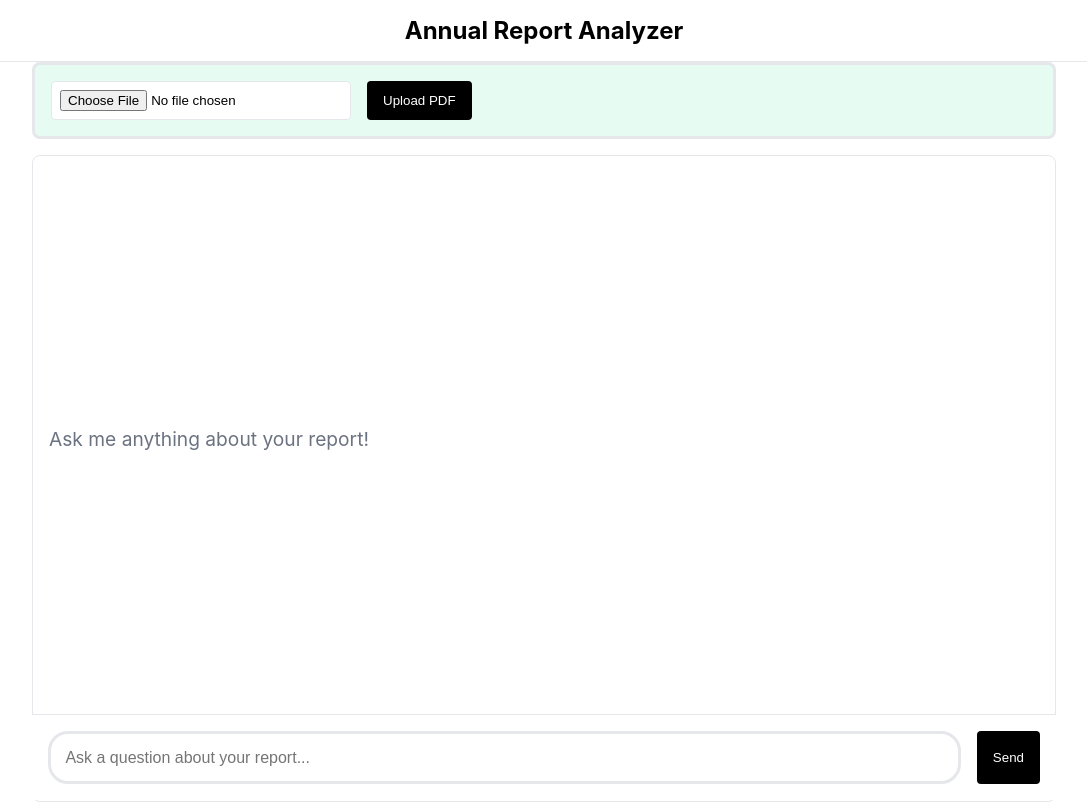
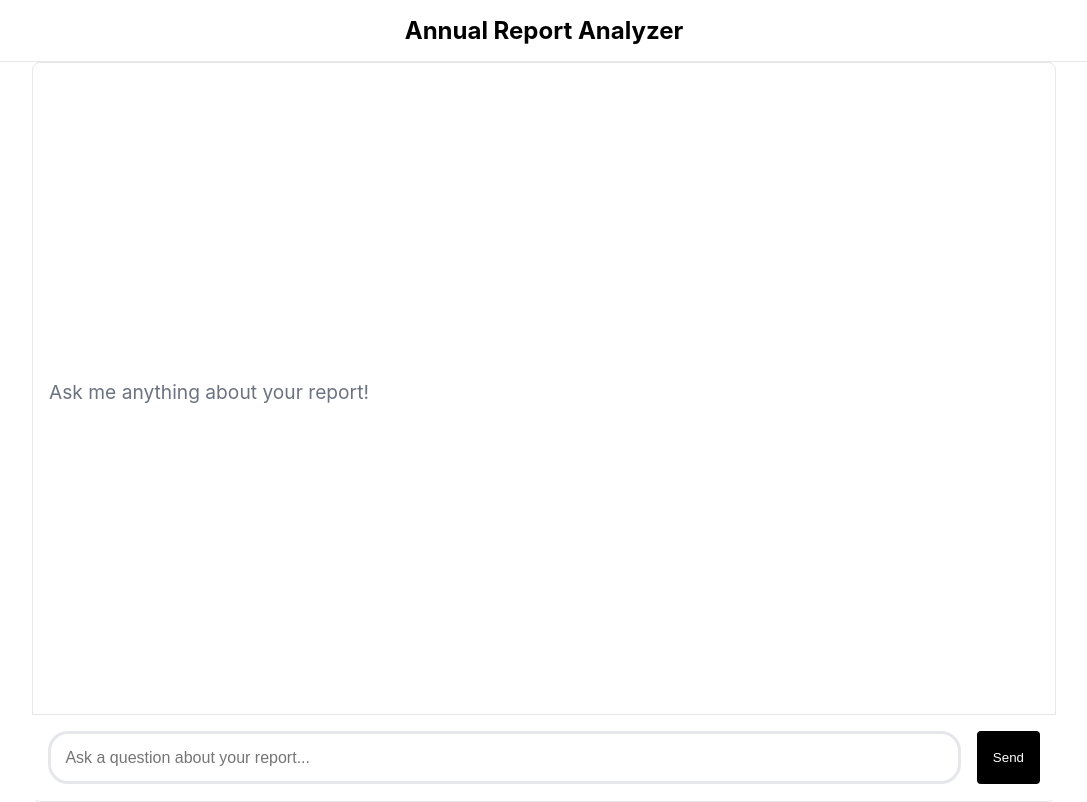
Before and after one commit to Kishara0/ANNUAL-REPORT-ANALYZER, a React (Create React App) app: page / in a window 1280 px wide. Shown: the whole page, without its empty margins (96-1183 px from the left). Built offline with nearby package versions, Linux system fonts and the light colour scheme; what chartjs-plugin-datalabels would draw is missing.

Commit message:
3rd commit of ANNUAL-REPORT-ANALYZER

```diff
--- a/src/App.js
+++ b/src/App.js
@@ -119,7 +119,7 @@
         },
         tooltip: { enabled: true },
         datalabels: {
-          display: (context) => context.chart.config.type === 'bar', // Show labels only for bar charts
+          display: (context) => context.chart.config.type === 'bar',
           anchor: 'end',
           align: 'top',
           formatter: (value) => value.toFixed(1),
@@ -214,7 +214,7 @@
       </header>
 
       <main className="app-main">
-        <div className="upload-container">
+        {/* <div className="upload-container">
           <input
             type="file"
             accept=".pdf"
@@ -228,7 +228,7 @@
           >
             {loading ? <span className="spinner"></span> : 'Upload PDF'}
           </button>
-        </div>
+        </div> */}
 
         <div className="chat-container">
           <div className="chat-messages">
```
